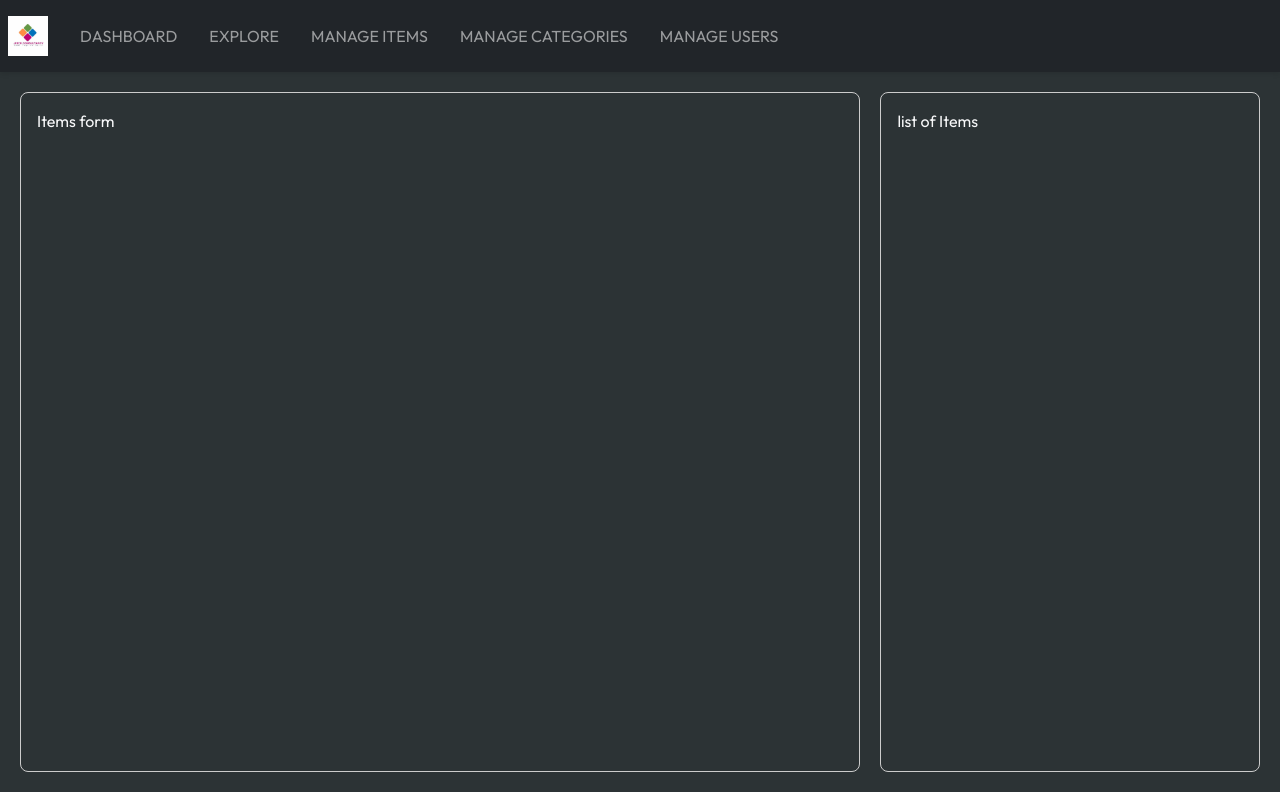
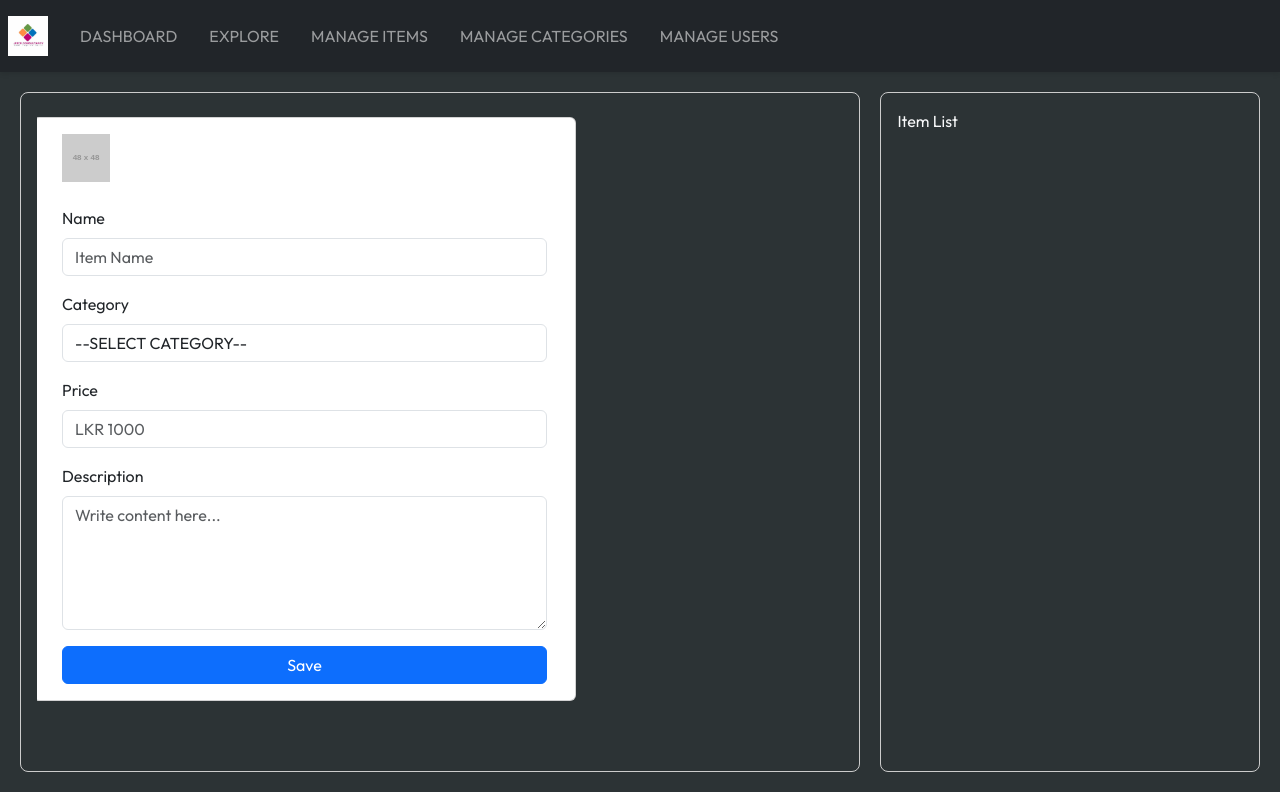
Before and after one commit to ChamiNarasinghe/Billing-Software, a React (Vite) app: page /items in a window 1280 px wide. Built offline with nearby package versions, Linux system fonts and the light colour scheme.

Commit message:
Update category and user components, add user form and list components

```diff
--- /dev/null
+++ b/src/components/ItemLists/ItemList.jsx
@@ -0,0 +1,9 @@
+const ItemList = () => {
+    return(
+        <div>
+            Item List
+        </div>
+    )
+}
+
+export default ItemList;
--- /dev/null
+++ b/src/components/Itemform/Itemform.jsx
@@ -0,0 +1,57 @@
+const Itemform = () => {
+    const handleSubmit = (e) => {
+        e.preventDefault();
+        // handle form data here
+    };
+
+    return (
+    <div className="item-form-container" style={{height:'100vh',overflowY:'auto',overflowX:'hidden'}}>
+        <div className="mx-2 mt-2">
+            <div className="row">
+                <div className="card col-md-8 form-container">
+                    <div className="card-body">
+                        <form onSubmit={handleSubmit}>
+                            <div className="mb-3">
+                                <label htmlFor="image" className="form-label">
+                                    <img src="https://placehold.co/48x48" alt="" width={48} />
+                                </label>
+                                <input type="file" name="image" id="image" className="form-control" hidden />
+                            </div>
+
+                            <div className="mb-3">
+                                <label htmlFor="name" className="form-label">Name</label>
+                                <input type="text" name="name" id="name" className="form-control" placeholder="Item Name" />
+                            </div>
+                            <div className="mb-3">
+                                <label htmlFor="category" className="form-label">Category</label>
+                                <select name="category" id="category" className="form-control">
+                                    <option value="">--SELECT CATEGORY--</option>
+                                    <option value="Category 1">Category 1</option>
+                                    <option value="Category 2">Category 2</option>
+                                </select>
+                            </div>
+                            <div className="mb-3">
+                                <label htmlFor="price" className="form-label">Price</label>
+                                <input type="number" name="price" id="price" className="form-control" placeholder="LKR 1000" />
+                            </div>
+                            <div className="mb-3">
+                                <label htmlFor="description" className="form-label">Description</label>
+                                <textarea
+                                    rows="5"
+                                    name="description"
+                                    id="description"
+                                    className="form-control"
+                                    placeholder="Write content here..."
+                                ></textarea>
+                            </div>
+                            <button type="submit" className="btn btn-primary w-100">Save</button>
+                        </form>
+                    </div>
+                </div>
+            </div>
+        </div>
+    </div>
+    );
+};
+
+export default Itemform;
--- a/src/components/UserForm/Userform.jsx
+++ b/src/components/UserForm/Userform.jsx
@@ -1,7 +1,45 @@
 const Userform = () => {
     return(
-        <div>
-            User form
+        <div className="mx-2 mt-2">
+         <div className="row">
+            <div class="card col-md-8 form-container">
+                 <div className="card-body">
+                    <form>
+                        <div className="mb-3">
+                            <label htmlFor="name" className="form-label">Name</label>
+                            <input type="text"
+                            name="name"
+                            id="name"
+                            className="form-control"
+                            placeholder="Admin"
+                            />
+                        </div>
+                         <div className="mb-3">
+                            <label htmlFor="email" className="form-label">Email</label>
+                            <input type="email"
+                            name="email"
+                            id="email"
+                            className="form-control"
+                            placeholder="youremail@example.com"
+                            />
+                        </div>
+                         <div className="mb-3">
+                            <label htmlFor="password" className="form-label">Password</label>
+                            <input type="password"
+                            name="password"
+                            id="password"
+                            className="form-control"
+                            placeholder="******"
+                            />
+                        </div>
+                       <button type="submit" className="btn btn-warning w-100">
+                           Save
+                       </button>
+                    </form>
+                 </div>
+
+             </div>
+         </div>
         </div>
     )
 }
--- a/src/pages/ManageItems/ManageItems.jsx
+++ b/src/pages/ManageItems/ManageItems.jsx
@@ -1,13 +1,15 @@
+import Itemform from '../../components/Itemform/Itemform';
+import ItemList from '../../components/ItemLists/ItemList';
 import './ManageItems.css'
 
 const ManageItems =() =>{
     return(
         <div className="items-container text-light">
             <div className="left-column">
-                Items form
+                <Itemform/>
             </div>
              <div className="right-column">
-                list of Items
+                <ItemList/>
             </div>
         </div>
     )
```
